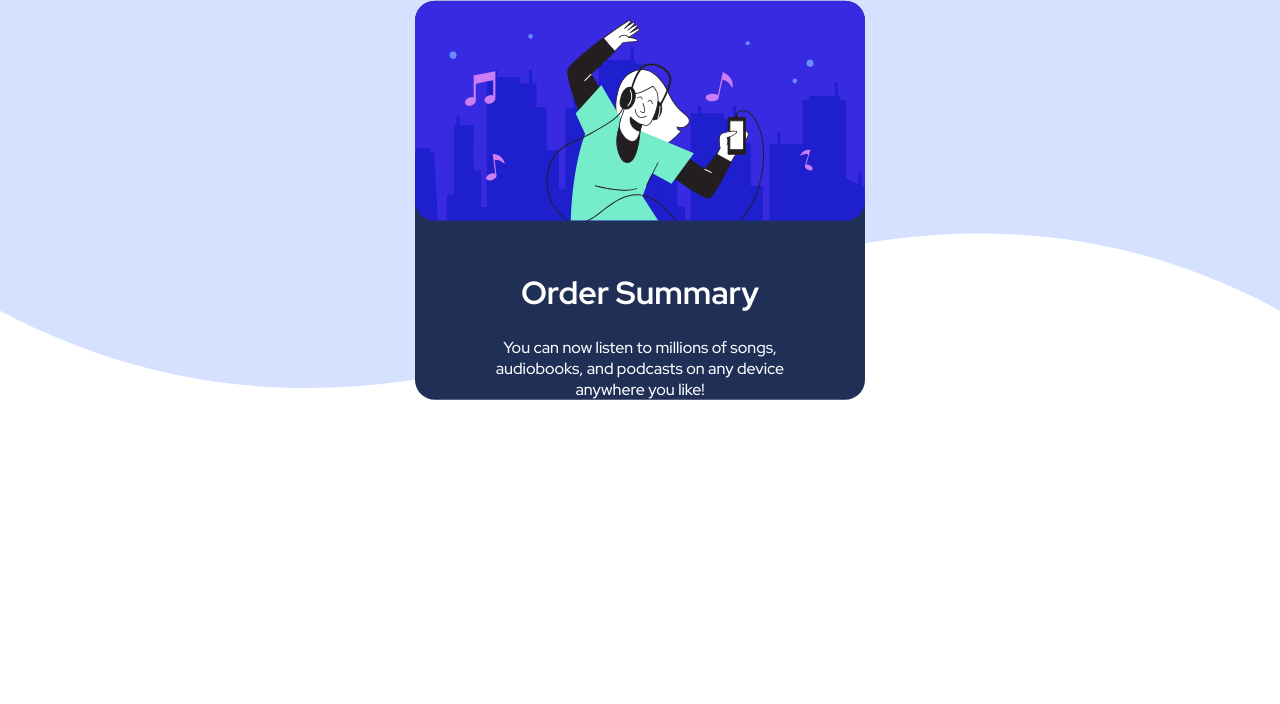
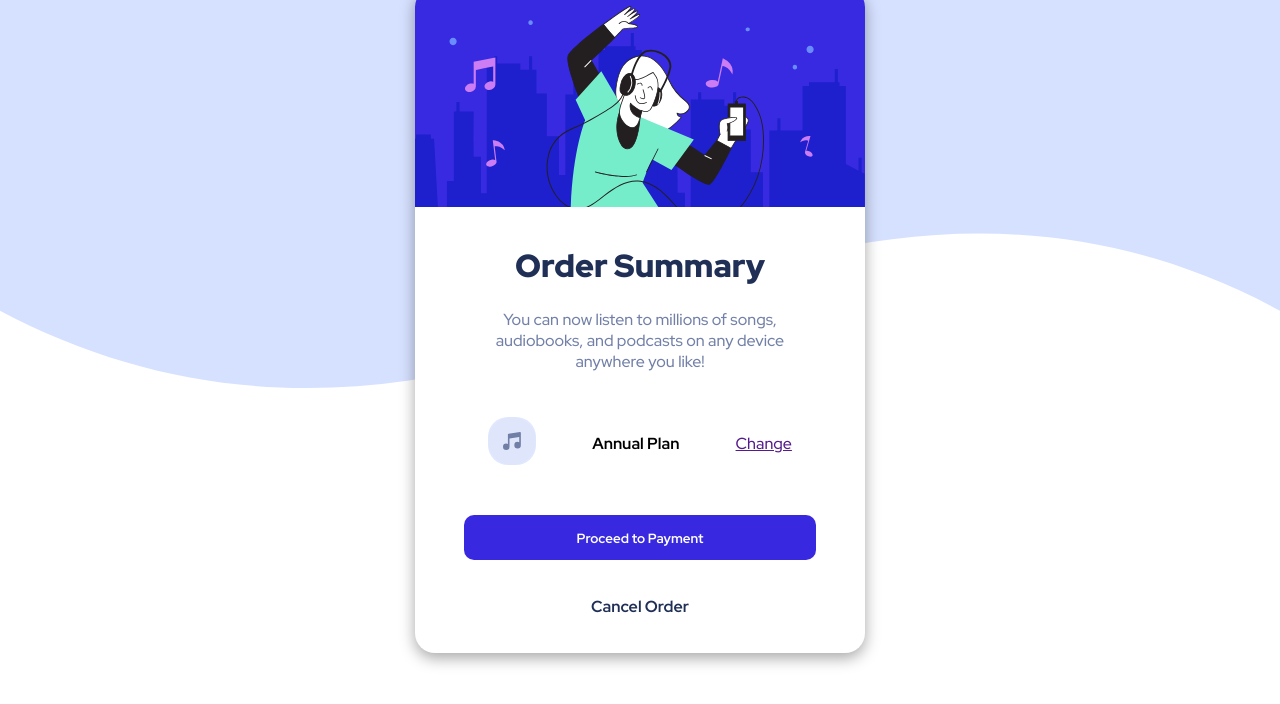
Before and after one commit to JanCvetkovic/fem-order-summary-component, a plain HTML site: page index.html in a window 1280 px wide. Drawn offline with Linux system fonts and the light colour scheme.

Commit message:
commit to master

```diff
--- a/index.html
+++ b/index.html
@@ -27,6 +27,20 @@
         <h1>Order Summary</h1>
         <p> You can now listen to millions of songs, <br> audiobooks, and podcasts on any
           device <br> anywhere you like!</p>
+          <div class="annual">
+            <div> <img id="music-icon"src="images/icon-music.svg" alt=""></div>
+            <div> <h4>Annual Plan </h4> </div>
+            <div> <a href="">Change</a></div>
+
+
+
+
+          </div>
+          <button type="submit">Proceed to Payment</button>
+
+
+          <div class="cancel-order"> <a href="">Cancel Order</a></div>
+
       </div>
     </div>
   </div>
--- a/style.css
+++ b/style.css
@@ -14,25 +14,79 @@ body {
 }
 
 .card {
+  box-shadow: rgba(0, 0, 0, 0.35) 0px 5px 15px;
   border-radius: 20px;
-  position: absolute;
-  top: 25%;
+  position: fixed;
+  top: 40%;
   left: 50%;
   transform: translate(-50%, -50%);
-  background-color: hsl(223, 47%, 23%);
+  background-color: white;
   text-align: center;
 }
 
-img {
+.annual {
+  display: flex;
+  align-items: center;
+  justify-content: space-around;
+
+  margin: 10% 10%;
+
+  border-radius: 10px;
+}
+
+#music-icon {
+  background-color: hsl(225, 100%, 94%);
   border-radius: 20px;
 }
 
+img {
+  border-top-left-radius: 20px;
+  border-top-right-radius: 20px;
+}
+
+button {
+  background-color: hsl(245, 75%, 52%);
+  border-radius: 10px;
+  padding: 3% 25%;
+  border: none;
+  color: white;
+  font-family: 'Red Hat Display', sans-serif;
+  font-weight: 600;
+}
+
+button:hover {
+  background-color: hsl(245, 84%, 48%);
+  border-radius: 10px;
+  padding: 3% 25%;
+  border: none;
+  color: white;
+  font-family: 'Red Hat Display', sans-serif;
+  font-weight: 600;
+  cursor: pointer;
+}
+
+.cancel-order a {
+  text-decoration: none;
+  color: hsl(223, 47%, 23%);
+  font-weight: 600;
+}
+
+.cancel-order {
+  margin: 8% 0;
+}
+
 h1 {
-  color: white;
-  padding-top: 10%;
+  color: hsl(223, 47%, 23%);
+  padding-top: 7%;
+  font-weight: 900;
 }
+
+h4 {
+  font-weight: 700;
+}
+
 p {
   inline-size: auto;
-  color: white;
+  color: hsl(224, 23%, 55%);
   padding-top: 5%;
 }
```
